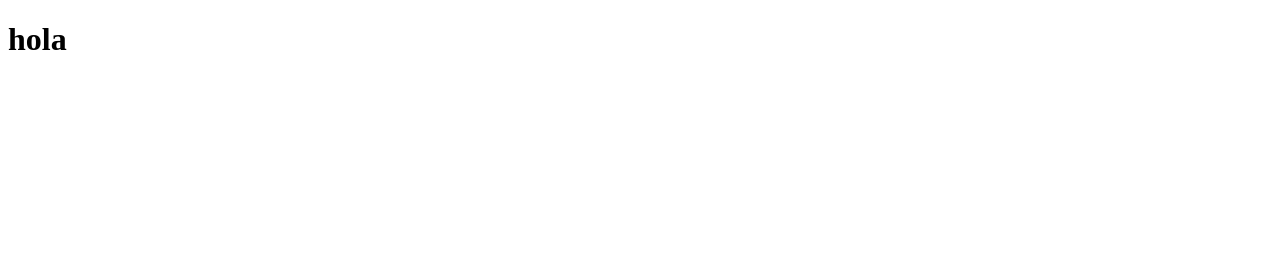
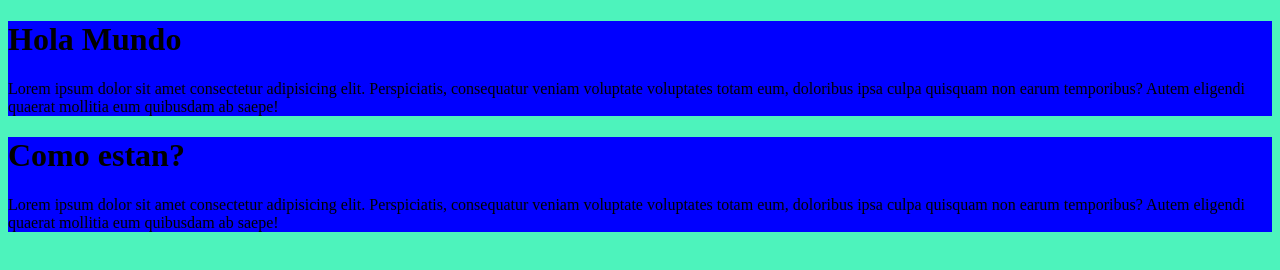
Before and after one commit to DavidAn40/prueba, a plain HTML site: page index.html in a window 1280 px wide. Drawn offline with Linux system fonts and the light colour scheme.

Commit message:
segunda versión

```diff
--- a/index.html
+++ b/index.html
@@ -4,9 +4,27 @@
     <meta charset="UTF-8">
     <meta http-equiv="X-UA-Compatible" content="IE=edge">
     <meta name="viewport" content="width=device-width, initial-scale=1.0">
+    <link rel="stylesheet" href="./style.css">
     <title>Hola Mundo</title>
 </head>
+
+
 <body>
-    <h1>hola</h1>
+   <div class="uno">
+        <h1>Hola Mundo</h1>
+        <p>
+            Lorem ipsum dolor sit amet consectetur adipisicing elit. Perspiciatis, consequatur veniam voluptate voluptates totam eum, doloribus ipsa culpa quisquam non earum temporibus? Autem eligendi quaerat mollitia eum quibusdam ab saepe!
+        </p>
+
+   </div>
+
+    <div class="uno">
+         <h1>Como estan?    </h1>
+         <p>
+             Lorem ipsum dolor sit amet consectetur adipisicing elit. Perspiciatis, consequatur veniam voluptate voluptates totam eum, doloribus ipsa culpa quisquam non earum temporibus? Autem eligendi quaerat mollitia eum quibusdam ab saepe!
+         </p>
+
+    </div>
+
 </body>
 </html>
--- /dev/null
+++ b/style.css
@@ -0,0 +1,7 @@
+body{
+    background-color: rgb(77, 243, 188);
+}
+
+.uno{
+    background-color: blue ;
+}
```
Also changed, not shown: scrips.js (added).
